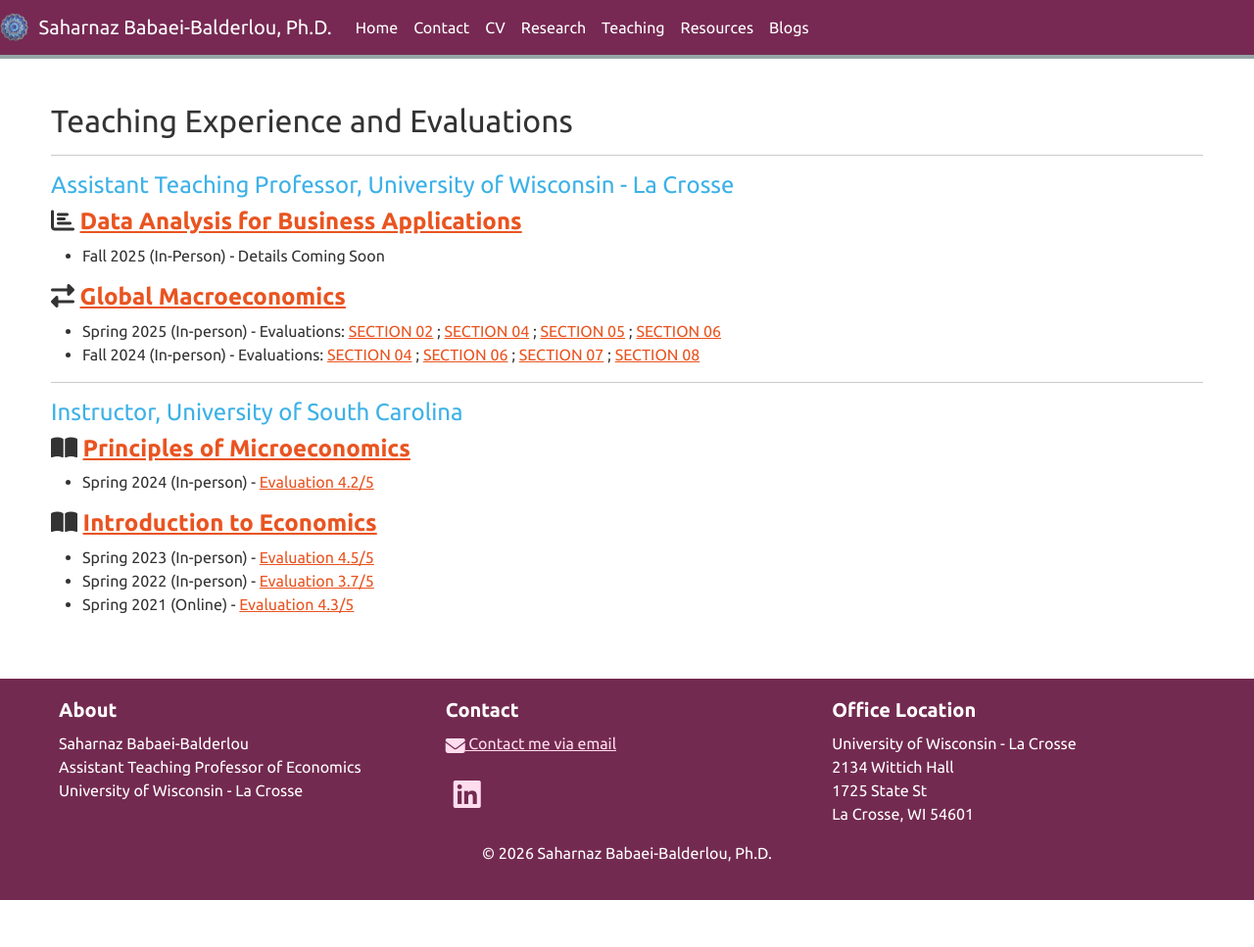
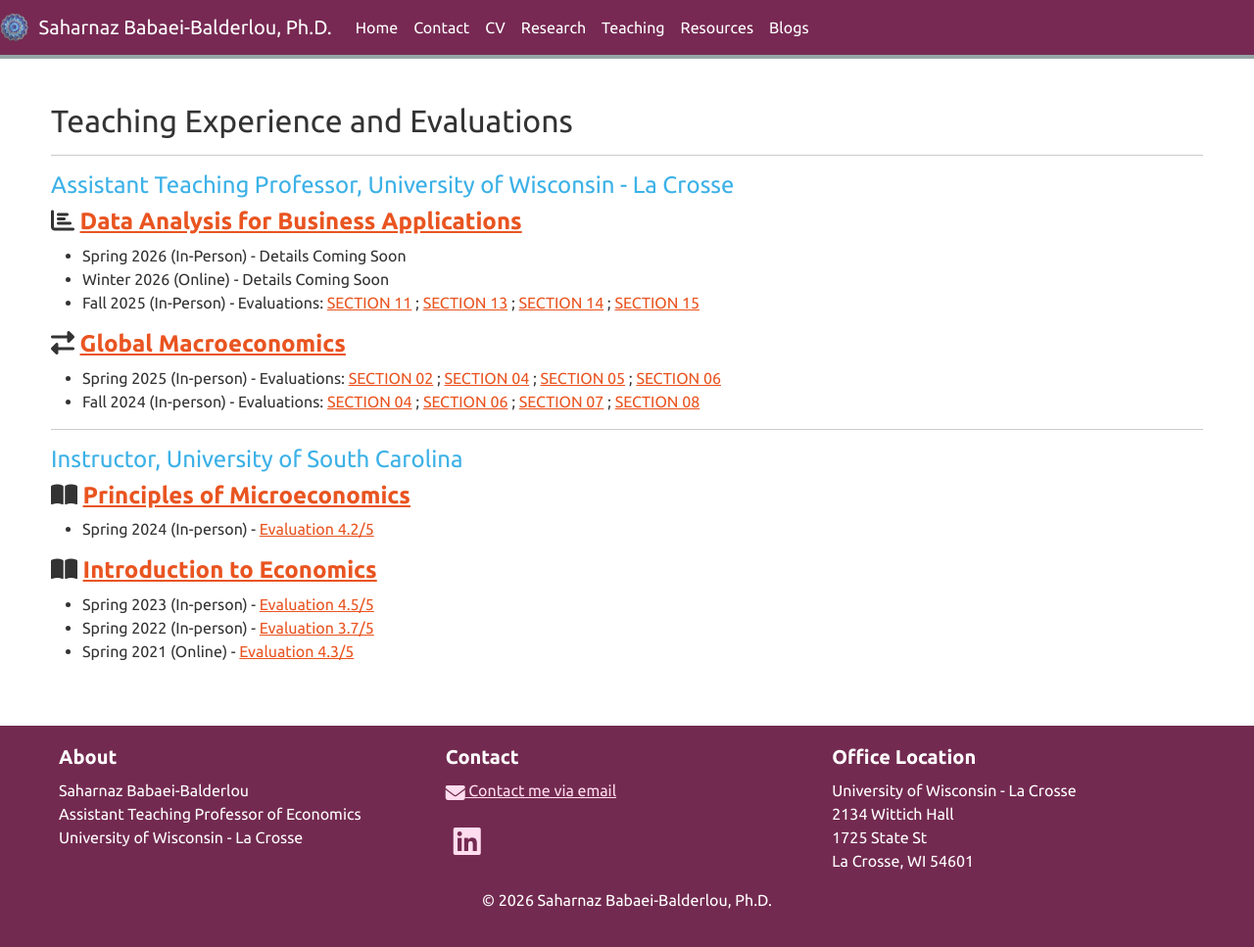
Before and after one commit to saharnazb/saharnazb.github.io, a Jekyll site: the page built from _pages/teching-experience.md, in a window 1280 px wide and 967 px high. Shown: the whole window at 98% size. Built offline with Jekyll 4.4.1, drawn with Linux system fonts in a browser that asks for light colours; nearby versions of some CDN libraries; library files that are not in the unit come from our copies; a style sheet for code colours, icons or effects is not loaded.

Commit message:
Update teching-experience.md +evalseco230

```diff
--- a/_pages/teching-experience.md
+++ b/_pages/teching-experience.md
@@ -13,7 +13,9 @@ permalink: /teaching/teaching-experience/
 #### <span style="color: #3cb1e7;">Assistant Teaching Professor, University of Wisconsin - La Crosse</span>
 
 #### <i class="fas fa-chart-bar"></i> **[Data Analysis for Business Applications](/teaching/intro-data/)**
-- Fall 2025 (In-Person) - Details Coming Soon
+- Spring 2026 (In-Person) - Details Coming Soon
+- Winter 2026 (Online) - Details Coming Soon
+- Fall 2025 (In-Person) - Evaluations: [SECTION 11](/assets/teaching/IntroData/LENS_ECO230_11_Fall2025.pdf) ; [SECTION 13](/assets/teaching/IntroData/LENS_ECO230_13_Fall2025.pdf) ; [SECTION 14](/assets/teaching/IntroData/LENS_ECO230_14_Fall2025.pdf) ; [SECTION 15](/assets/teaching/IntroData/LENS_ECO230_15_Fall2025.pdf)
 
 #### <i class="fas fa-exchange-alt"></i> **[Global Macroeconomics](/teaching/intro-macro/)**
 - Spring 2025 (In-person) - Evaluations: [SECTION 02](/assets/teaching/IntroMacro/LENS_ECO120_02_Spring2025.pdf) ; [SECTION 04](/assets/teaching/IntroMacro/LENS_ECO120_04_Spring2025.pdf) ; [SECTION 05](/assets/teaching/IntroMacro/LENS_ECO120_05_Spring2025.pdf) ; [SECTION 06](/assets/teaching/IntroMacro/LENS_ECO120_06_Spring2025.pdf)
```
